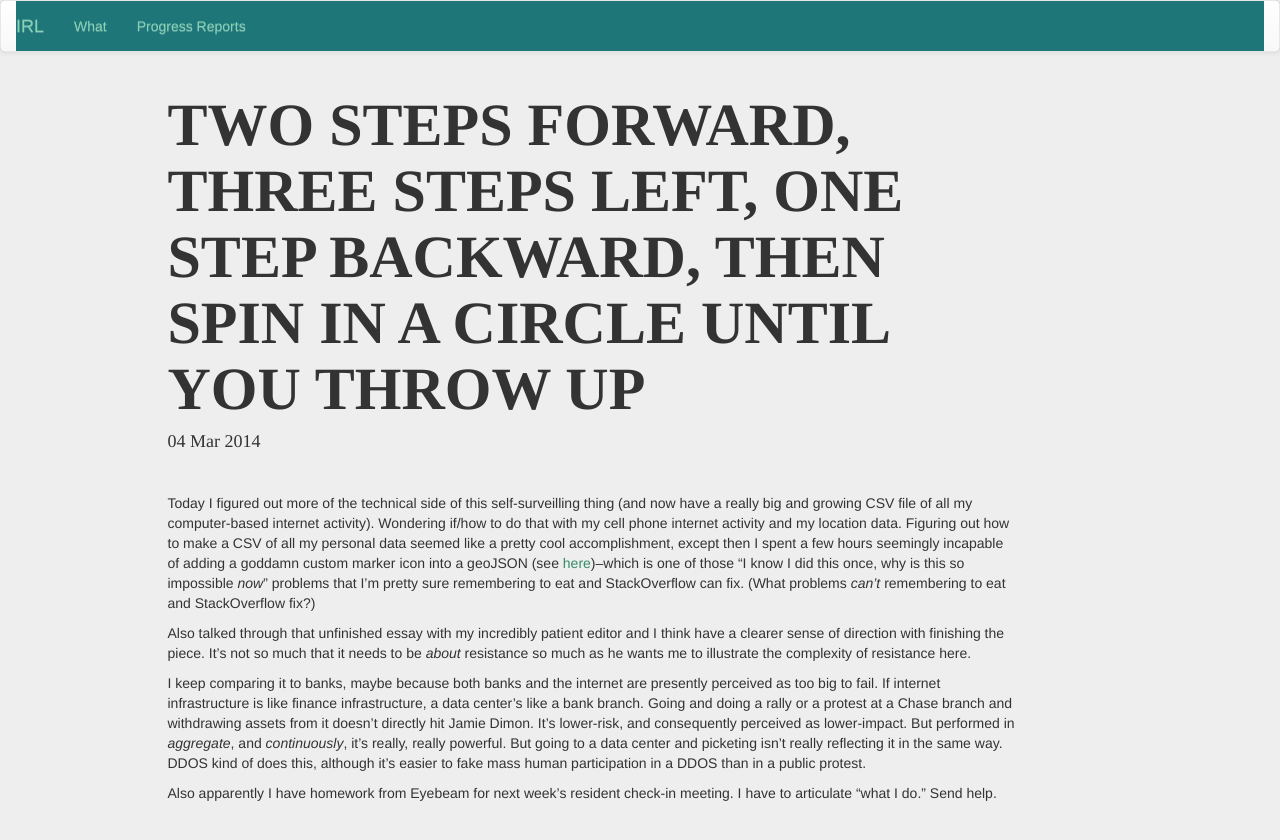
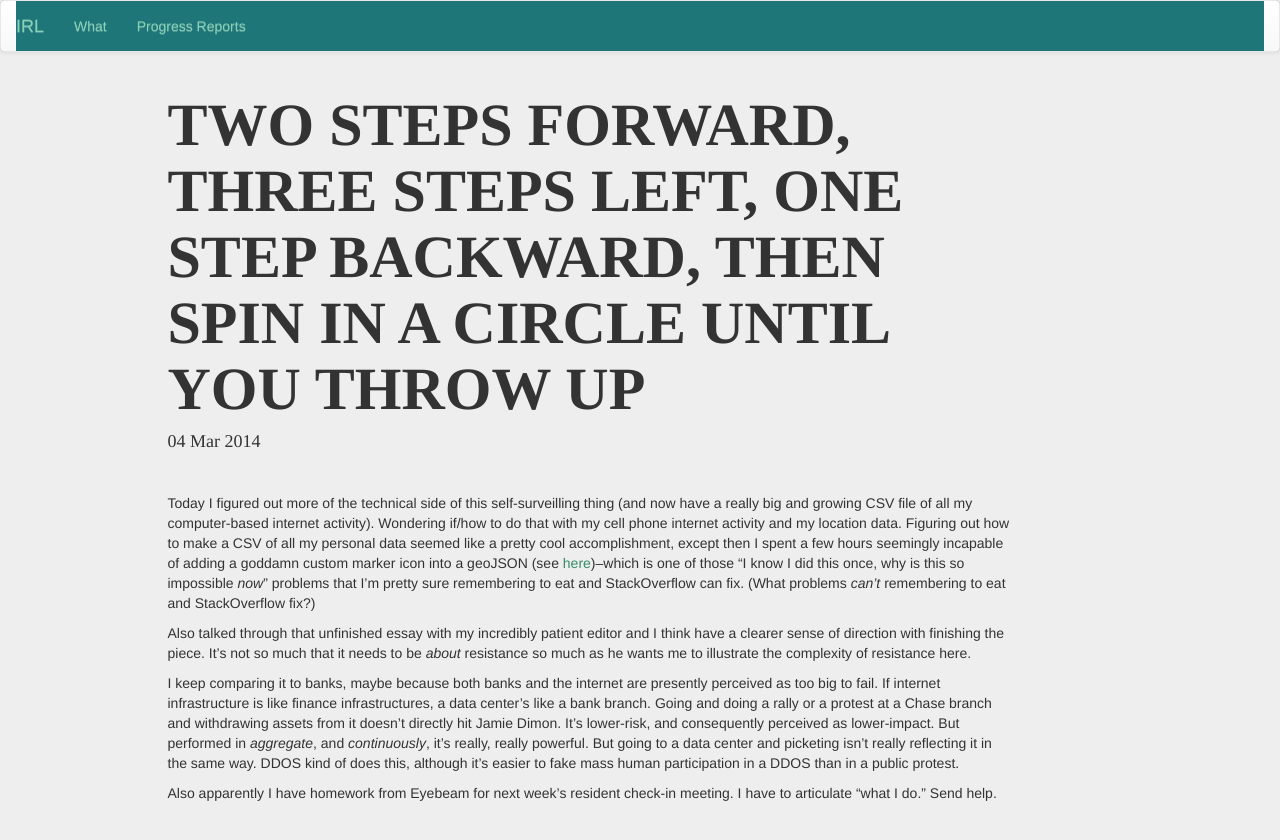
Before and after one commit to irl-so/irl-so.github.io, a Jekyll site: the page built from _posts/2014-03-04-notes.markdown, in a window 1280 px wide. Shown: the top 840 px of the page. Built offline with Jekyll 4.4.1, drawn with Linux system fonts in a browser that asks for light colours; nearby versions of some CDN libraries; Markdown is read by kramdown in place of the engine named in the settings.

Commit message:
3/10 post

```diff
--- a/_posts/2014-03-04-notes.markdown
+++ b/_posts/2014-03-04-notes.markdown
@@ -8,6 +8,6 @@ Today I figured out more of the technical side of this self-surveilling thing (a
 
 Also talked through that unfinished essay with my incredibly patient editor and I think have a clearer sense of direction with finishing the piece. It's not so much that it needs to be *about* resistance so much as he wants me to illustrate the complexity of resistance here.
 
-I keep comparing it to banks, maybe because both banks and the internet are presently perceived as too big to fail. If internet infrastructure is like finance infrastructure, a data center's like a bank branch. Going and doing a rally or a protest at a Chase branch and withdrawing assets from it doesn't directly hit Jamie Dimon. It's lower-risk, and consequently perceived as lower-impact. But performed in *aggregate*, and *continuously*, it's really, really powerful. But going to a data center and picketing isn't really reflecting it in the same way. DDOS kind of does this, although it's easier to fake mass human participation in a DDOS than in a public protest.
+I keep comparing it to banks, maybe because both banks and the internet are presently perceived as too big to fail. If internet infrastructure is like finance infrastructures, a data center's like a bank branch. Going and doing a rally or a protest at a Chase branch and withdrawing assets from it doesn't directly hit Jamie Dimon. It's lower-risk, and consequently perceived as lower-impact. But performed in *aggregate*, and *continuously*, it's really, really powerful. But going to a data center and picketing isn't really reflecting it in the same way. DDOS kind of does this, although it's easier to fake mass human participation in a DDOS than in a public protest.
 
 Also apparently I have homework from Eyebeam for next week's resident check-in meeting. I have to articulate "what I do." Send help.
```
Also changed, not shown: _posts/2014-03-10-notes.markdown (added, +25 -0 lines).
